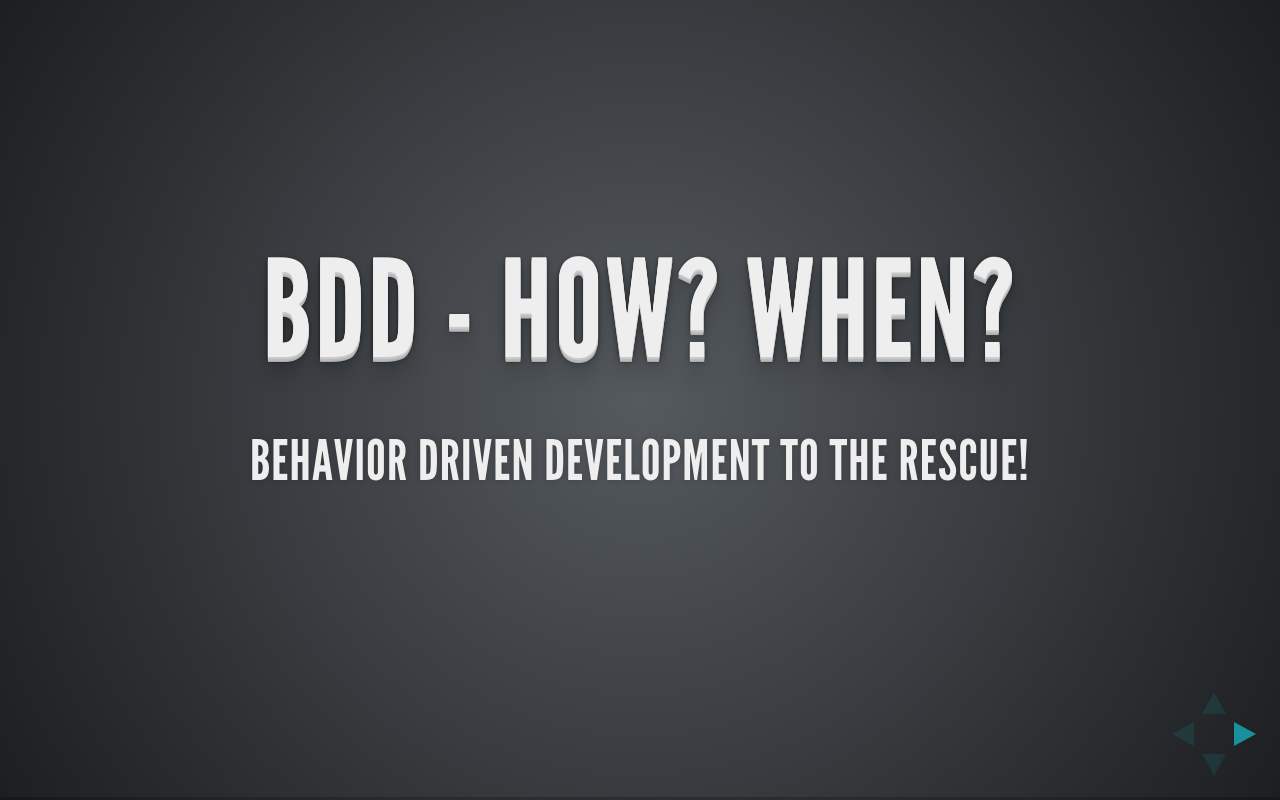
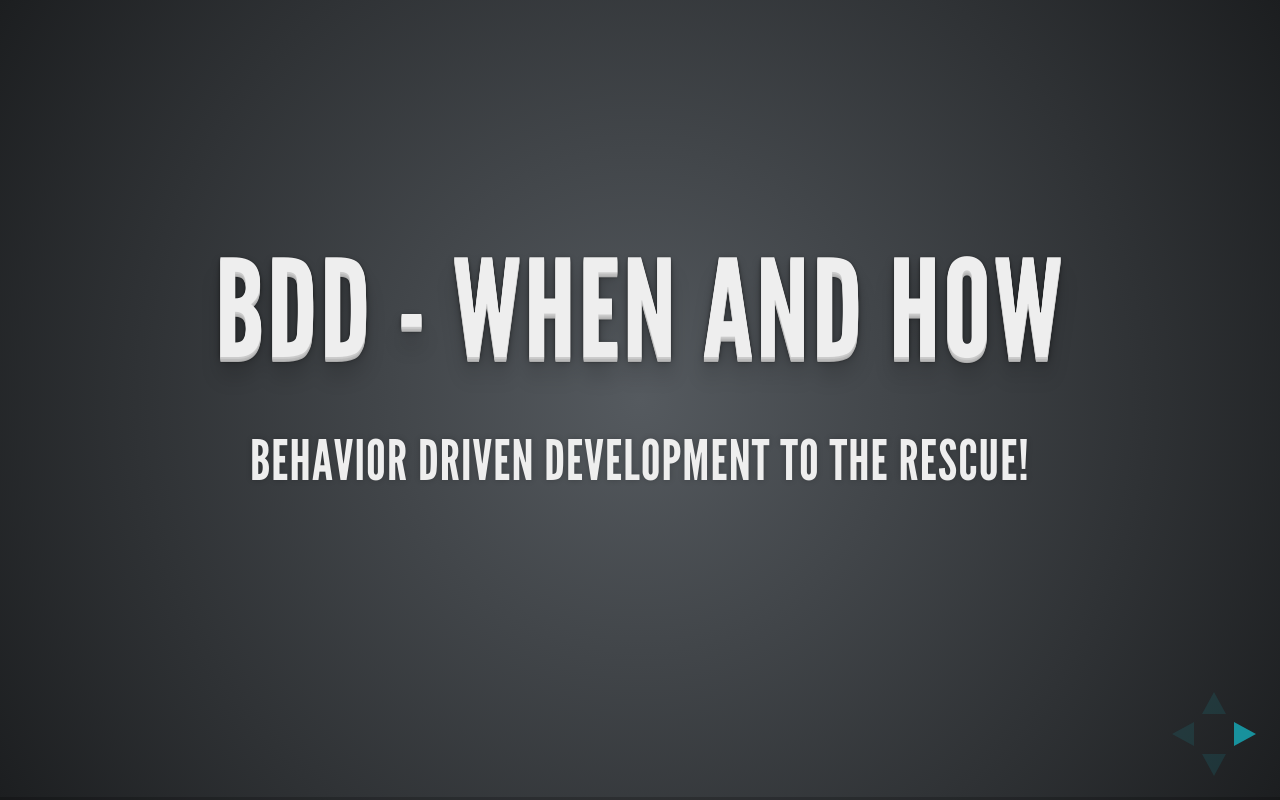
Before and after one commit to ramonasuciu/howto_bdd, a website: page index.html in a window 1280 px wide. Drawn offline with Linux system fonts and the light colour scheme.

Commit message:
modified index

```diff
--- a/index.html
+++ b/index.html
@@ -4,10 +4,10 @@
 	<head>
 		<meta charset="utf-8">
 
-		<title>BDD - How? Why?</title>
+		<title>Behavior Driven Development</title>
 
 		<meta name="description" content="Behavior Driven Development to the rescue">
-		<meta name="author" content="Ramona Suciu, Dan Pop, Sever Banesiu">
+		<meta name="author" content="Ramona Suciu">
 
 		<meta name="apple-mobile-web-app-capable" content="yes" />
 		<meta name="apple-mobile-web-app-status-bar-style" content="black-translucent" />
@@ -63,7 +63,7 @@
 			<div class="slides">
 
 				<section>
-					<h1>BDD - How? When?</h1>
+					<h1>BDD - When and How</h1>
                     <br />
 					<h3>Behavior Driven Development to the rescue!</h3>
 
```
